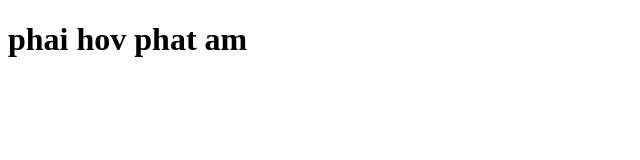
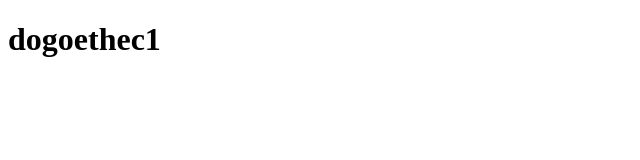
Before and after one commit to dogoethec1t62025/ngay-121, a plain HTML site: page index.html in a window 1280 px wide. Shown: the whole page, without its empty margins (0-640 px from the left). Drawn offline with Linux system fonts and the light colour scheme.

Commit message:
3 sua lan 3

```diff
--- a/index.html
+++ b/index.html
@@ -6,6 +6,6 @@
     <title>Document</title>
   </head>
   <body>
-    <h1>phai hov phat am</h1>
+    <h1>dogoethec1</h1>
   </body>
 </html>
```
